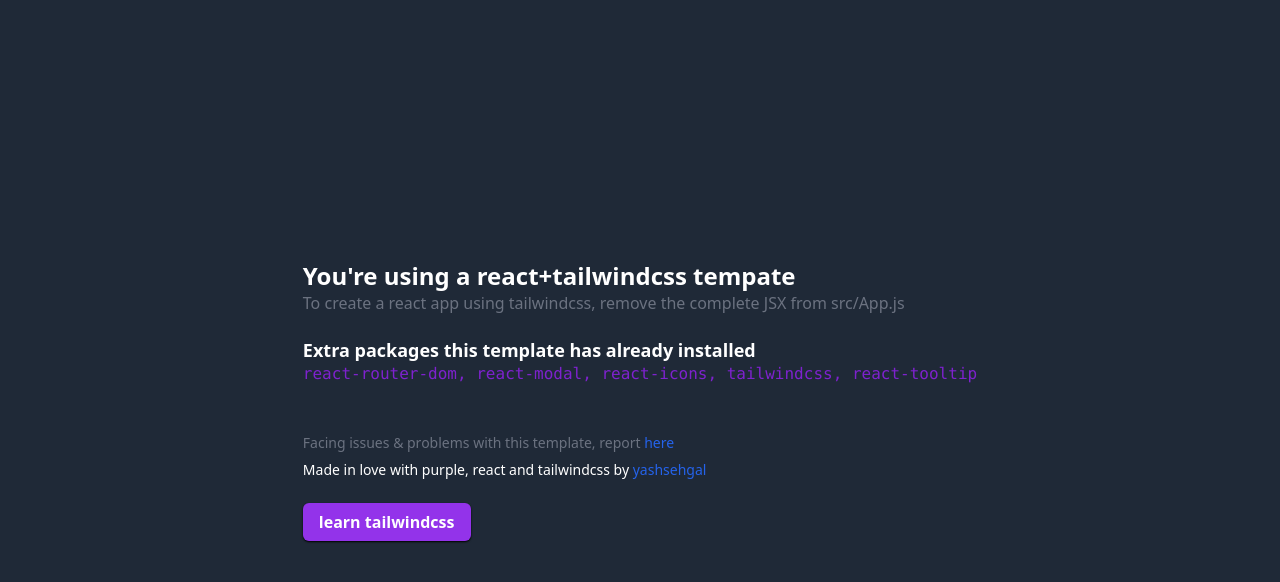
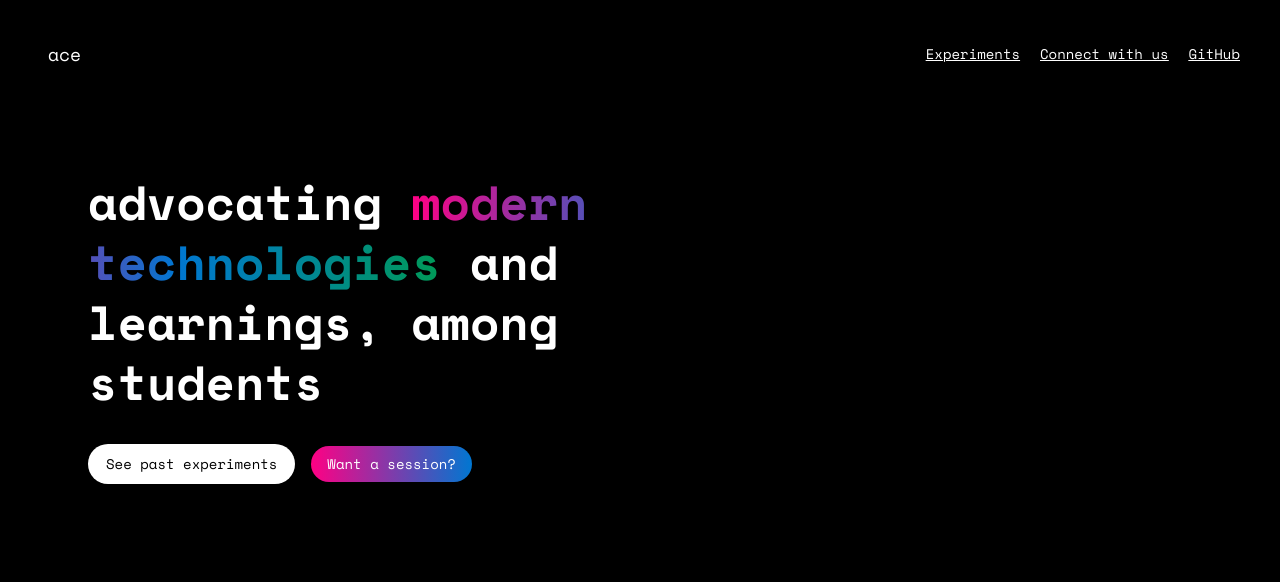
Before and after one commit to jammutkarsh/ace-website, a React (Create React App) app: page / in a window 1280 px wide. Shown: the top 582 px of the page. Built offline with nearby package versions, Linux system fonts and the light colour scheme.

Commit message:
feat: hero section, navbar added

```diff
--- a/public/index.html
+++ b/public/index.html
@@ -9,6 +9,11 @@
       name="description"
       content="Web site created using create-react-app"
     />
+    <!-- fonts from fonts.google.com -->
+    <link rel="preconnect" href="https://fonts.googleapis.com">
+    <link rel="preconnect" href="https://fonts.gstatic.com" crossorigin>
+    <link href="https://fonts.googleapis.com/css2?family=Space+Mono:ital,wght@0,400;0,700;1,400;1,700&display=swap"
+      rel="stylesheet">
     <link rel="apple-touch-icon" href="%PUBLIC_URL%/logo192.png" />
     <!--
       manifest.json provides metadata used when your web app is installed on a
--- a/src/App.js
+++ b/src/App.js
@@ -1,32 +1,15 @@
+import { Route, Routes } from "react-router-dom";
+import Navbar from "./components/Navbar";
+import LandingView from "./screens/LandingView";
 
 export default function App() {
   return (
-    <div className="app w-[100vw] h-[100vh] flex flex-row items-center justify-center bg-gray-800 cursor-default">
-      <div className="app-content-container">
-        <h1 className="leading-snug text-2xl text-white font-semibold">
-          You're using a react+tailwindcss tempate
-        </h1>
-        <h3 className="leading-snug text-gray-500 font-normal">To create a react app using tailwindcss, remove the complete JSX from src/App.js</h3>
-        <div className="mt-6" />
-        <h4 className="leading-snug text-white font-semibold text-lg">
-          Extra packages this template has already installed
-        </h4>
-        <div className="leading-snug w-fit h-fit gap-2 font-medium font-mono text-purple-700 cursor-default">
-          react-router-dom, react-modal, react-icons, tailwindcss, react-tooltip
-        </div>
-        <div className="mt-12 font-normal">
-          <p className="leading-snug text-gray-500 text-sm">
-            Facing issues {"&"} problems with this template, report <a className="leading-snug text-blue-600 hover:underline" target="_blank" href="https://github.com/yashsehgal/react-tailwind-template/issues">here</a>
-          </p>
-          <p className="mt-2 leading-snug text-sm text-white">
-            Made in love with purple, react and tailwindcss by <a href="https://yashsehgal.com" target="_blank" className="leading-snug text-blue-600 hover:underline">yashsehgal</a>
-          </p>
-        </div>
-        <button className="mt-6 px-4 py-2 rounded-md bg-purple-600 text-white font-semibold flex flex-row items-center justify-center leading-snug lowercase hover:bg-blue-600 shadow-sm shadow-black"
-          onClick={() => window.open('https://tailwindcss.com/')}
-        >
-          learn tailwindcss
-        </button>
+    <div className="app">
+      <div className="page-content-wrapper">
+        <Navbar />
+        <Routes>
+          <Route path="/" element={<LandingView />} />
+        </Routes>
       </div>
     </div>
   )
--- /dev/null
+++ b/src/components/Navbar/index.jsx
@@ -0,0 +1,34 @@
+import { useRef } from "react"
+import { Link } from "react-router-dom";
+import { navbarData } from "./navbar-data"
+
+export default function Navbar() {
+  const navbarDataRef = useRef(navbarData());
+  return (
+    <div className="navbar py-8 flex flex-row items-center justify-between">
+      <div className="w-fit h-fit flex flex-row items-center justify-center p-2">
+        <Link to="/">
+          {navbarDataRef.current?.logo
+            ? <img src={navbarDataRef.current?.logo}
+                alt="ace-logo"
+                className="navbar-logo"
+              />
+            : <span className="font-product text-lg">ace</span>
+          }
+        </Link>
+      </div>
+      <div className="w-fit h-fit">
+        <ul className="navbar-options-list flex flex-row items-center justify-end gap-5 text-sm font-normal font-product">
+          {navbarDataRef.current?.navbarOptions?.map((navbarOption, navbarOptionIndex) => (
+            <li className="navbar-option-item text-white hover:text-zinc-400 underline hover:no-underline" key={navbarOptionIndex}>
+              {navbarOption?.path
+                ? <Link to={navbarOption?.path}>{navbarOption?.label}</Link>
+                : <a href={navbarOption?.url} rel="noreferrer" target="_blank">{navbarOption?.label}</a>
+              }
+            </li>
+          ))}
+        </ul>
+      </div>
+    </div>
+  )
+}
--- /dev/null
+++ b/src/components/Navbar/navbar-data.js
@@ -0,0 +1,15 @@
+
+function navbarData() {
+  return ({
+    logo: "",
+    navbarOptions: [
+      { label: "Experiments", path: "/experiments" },
+      { label: "Connect with us", path: "/connect-with-us" },
+      { label: "GitHub", url: "https://github.com/acetechcomm" }
+    ]
+  });
+}
+
+export {
+  navbarData
+}
--- a/src/index.css
+++ b/src/index.css
@@ -1,3 +1,29 @@
 @tailwind base;
 @tailwind components;
 @tailwind utilities;
+
+/* base and global styles */
+
+html, body {
+  @apply bg-black text-white;
+}
+
+.page-content-wrapper {
+  max-width: 1200px;
+  @apply mx-auto;
+}
+
+.gradient-text {
+  background: #ee0979;  /* fallback for old browsers */
+  height: 1.5em;
+  background-image: linear-gradient(to right, hsl(329, 100%, 50%), hsl(206, 100%, 41%), hsl(154, 100%, 30%));
+  -webkit-background-clip: text;
+  background-clip: text;
+  -webkit-text-fill-color: transparent;
+}
+
+.gradient {
+  background: #ee0979;  /* fallback for old browsers */
+  background: -webkit-linear-gradient(to right, hsl(329, 100%, 50%), hsl(206, 100%, 41%));  /* Chrome 10-25, Safari 5.1-6 */
+  background: linear-gradient(to right, hsl(329, 100%, 50%), hsl(206, 100%, 41%)); /* W3C, IE 10+/ Edge, Firefox 16+, Chrome 26+, Opera 12+, Safari 7+ */
+}
--- a/src/index.js
+++ b/src/index.js
@@ -3,11 +3,14 @@
 import './index.css';
 import App from './App';
 import reportWebVitals from './reportWebVitals';
+import { BrowserRouter } from 'react-router-dom';
 
 const root = ReactDOM.createRoot(document.getElementById('root'));
 root.render(
   <React.StrictMode>
-    <App />
+    <BrowserRouter>
+      <App />
+    </BrowserRouter>
   </React.StrictMode>
 );
 
--- /dev/null
+++ b/src/screens/LandingView/HeroSection.jsx
@@ -0,0 +1,25 @@
+
+export default function HeroSection() {
+  return (
+    <section className="hero-section">
+      <div className="cta-card w-fit h-fit p-12">
+        <h1 className="font-product text-5xl leading-tight font-bold w-[24ch] h-fit">
+          advocating <span className="gradient-text">modern technologies</span> and learnings, among students
+        </h1>
+        <div className="my-8" />
+        <div className="flex flex-row items-center justify-start gap-4">
+          <button className="px-4 py-2 rounded-full text-sm font-product font-normal border-2
+            bg-white text-black border-transparent
+            hover:bg-black hover:text-white hover:border-white
+          ">
+            See past experiments
+          </button>
+          <button className="px-4 py-2 rounded-full text-sm font-product font-normal
+            gradient text-white border-transparent">
+              Want a session?
+          </button>
+        </div>
+      </div>
+    </section>
+  )
+}
--- /dev/null
+++ b/src/screens/LandingView/index.jsx
@@ -0,0 +1,9 @@
+import HeroSection from "./HeroSection";
+
+export default function LandingView() {
+  return (
+    <div className="landing-page-view mt-4">
+      <HeroSection />
+    </div>
+  )
+}
--- a/tailwind.config.js
+++ b/tailwind.config.js
@@ -1,7 +1,11 @@
 module.exports = {
   content: ["./src/**/*.{html,js,jsx,ts,tsx}"],
   theme: {
-    extend: {},
+    extend: {
+      fontFamily: {
+        "product": ['Space Mono', 'monospace']
+      }
+    },
   },
   plugins: [],
 }
```
Also changed, not shown: src/assets/logo.js (added), 1 other file (tests, documents, lock files or other folders).
